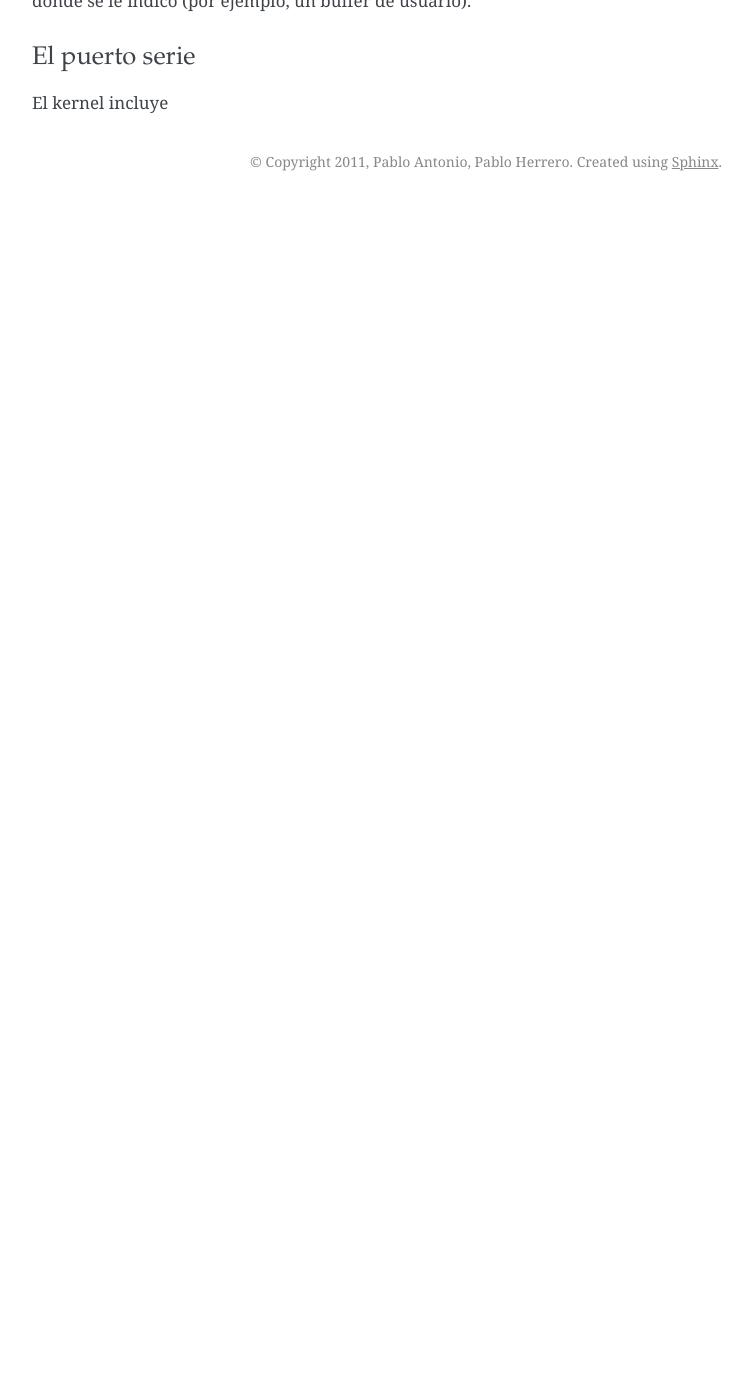
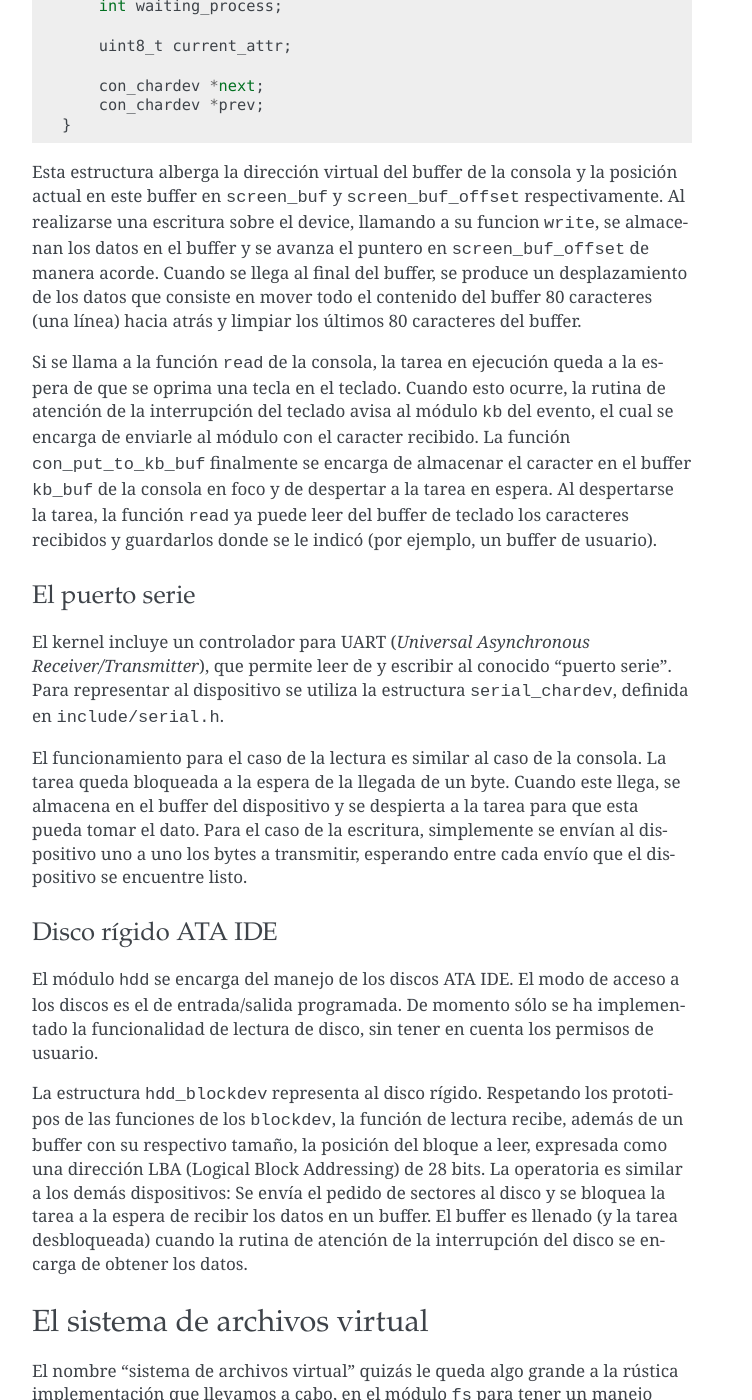
Before and after one commit to crazy2k/tp-pso, a Sphinx documentation site: the page built from doc/inside.rst, in a window 1280 px wide and 1400 px high, scrolled down 9339 px. Shown: the whole window, without its empty margins (388-1140 px from the left). Built offline with Sphinx 7.4.7, drawn with Linux system fonts in a browser that asks for light colours; formulas are drawn with MathJax 3; before the commit the page ends 9540 px from its top, so only the background shows below that; some of the changed text lies outside the part shown.

Commit message:
Terminar documentación del TP2

```diff
--- a/doc/inside.rst
+++ b/doc/inside.rst
@@ -208,8 +208,8 @@
 se utilizan el campo correspondiente al selector de segmento del
 stack en modo kernel (``SS0``) y el correspondiente al *stack pointer*
 en modo kernel (``ESP0``). Estos campos de la TSS son utilizados por el
-hardware para cargar los registros ``SS`` y ``ESP0`` respectivamente al
-ocurrir un cambio de nivel al nivel 0.
+*hardware* para cargar los registros ``SS`` y ``ESP0`` respectivamente
+al ocurrir un cambio de nivel al nivel 0.
 
 Los contextos de las tareas son resguardados en sus correspondientes
 stacks de kernel. Al ocurrir una interrupción mientras se está
@@ -395,7 +395,33 @@
 Las principales estructuras que derivan de ``device`` son ``chardev`` y
 ``blockdev``. La primera estructura representa un device que puede
 accederse comúnmente como una tira de bytes. La segunda representa uno
-que puede accederse de a porciones definidas (bloques).
+que puede acceders2e de a porciones definidas (bloques)::
+
+    struct chardev {
+        uint32_t clase;
+        uint32_t refcount;
+        chardev_flush_t *flush;
+        chardev_read_t *read;
+        chardev_write_t *write;
+        chardev_seek_t *seek;
+    };
+
+    struct blockdev {
+        uint32_t clase;
+        uint32_t refcount;
+        blockdev_flush_t *flush;
+        blockdev_read_t *read;
+        blockdev_write_t *write;
+        uint32_t size;
+    };
+
+Ambas respetan los campos de la estructura ``device`` por "derivar" de
+ella. La diferencia entre las funciones de lectura y escritura de los
+``chardev`` y los ``blockdev`` es, básicamente, que para los primeros
+se asume que existe una posición actual, fijada con ``seek``, (o que no
+es relevante especificar una posición) a partir de la cual leer,
+mientras que para los segundos la posición debe especificarse y
+normalmente indica un número de bloque.
 
 Las consolas
 ~~~~~~~~~~~~
@@ -438,8 +464,8 @@
 buffer 80 caracteres (una línea) hacia atrás y limpiar los últimos 80
 caracteres del buffer.
 
-Si se llama a la función ``read`` de la consola, la tarea actual queda
-a la espera de que se oprima una tecla en el teclado. Cuando esto
+Si se llama a la función ``read`` de la consola, la tarea en ejecución
+queda a la espera de que se oprima una tecla en el teclado. Cuando esto
 ocurre, la rutina de atención de la interrupción del teclado avisa al
 módulo ``kb`` del evento, el cual se encarga de enviarle al módulo
 ``con`` el caracter recibido. La función ``con_put_to_kb_buf``
@@ -452,4 +478,85 @@
 El puerto serie
 ~~~~~~~~~~~~~~~
 
-El kernel incluye
+El kernel incluye un controlador para UART (*Universal Asynchronous
+Receiver/Transmitter*), que permite leer de y escribir al conocido
+"puerto serie". Para representar al dispositivo se utiliza la estructura
+``serial_chardev``, definida en ``include/serial.h``.
+
+El funcionamiento para el caso de la lectura es similar al caso de la
+consola. La tarea queda bloqueada a la espera de la llegada de un byte.
+Cuando este llega, se almacena en el buffer del dispositivo y se
+despierta a la tarea para que esta pueda tomar el dato. Para el caso de
+la escritura, simplemente se envían al dispositivo uno a uno los bytes
+a transmitir, esperando entre cada envío que el dispositivo se
+encuentre listo.
+
+Disco rígido ATA IDE
+~~~~~~~~~~~~~~~~~~~~
+
+El módulo ``hdd`` se encarga del manejo de los discos ATA IDE. El modo
+de acceso a los discos es el de entrada/salida programada. De momento
+sólo se ha implementado la funcionalidad de lectura de disco, sin tener
+en cuenta los permisos de usuario.
+
+La estructura ``hdd_blockdev`` representa al disco rígido. Respetando
+los prototipos de las funciones de los ``blockdev``, la función de
+lectura recibe, además de un buffer con su respectivo tamaño, la
+posición del bloque a leer, expresada como una dirección LBA (Logical
+Block Addressing) de 28 bits. La operatoria es similar a los demás
+dispositivos: Se envía el pedido de sectores al disco y se bloquea la
+tarea a la espera de recibir los datos en un buffer. El buffer es
+llenado (y la tarea desbloqueada) cuando la rutina de atención de la
+interrupción del disco se encarga de obtener los datos.
+
+El sistema de archivos virtual
+------------------------------
+
+El nombre "sistema de archivos virtual" quizás le queda algo grande a
+la rústica implementación que llevamos a cabo, en el módulo ``fs`` para
+tener un manejo mínimo de los archivos en el *filesystem* físico y de
+los dispositivos de hardware.
+
+La llamada al sistema ``open()`` permite la apertura de un archivo para
+su posterior lectura o escritura. La implementación de esta llamada es
+la siguiente::
+
+    int sys_open(char *path, uint32_t mode) {
+        chardev *cdev;
+        if (!(cdev = fs_open(path, mode)))
+            return -ENOFILE;
+        else {
+            cdev->refcount++;
+            return loader_add_file(cdev);
+        }
+    }
+
+Simplemente, la llamada recibe una ruta y un modo de apertura. Ambos
+datos se pasan a la función ``fs_open()``, que se encarga de encontrar
+un ``chardev`` correspondiente a esa ruta, si lo hay, o devolver
+``NULL``. Una vez que se obtuvo el ``chardev`` correspondiente a la
+ruta, la función ``loader_add_file()`` agrega el ``chardev`` a la lista
+de dispositivos abiertos por la tarea y devuelve un nuevo *file
+descriptor*.
+
+Para encontrar el ``chardev``, ``fs_open()`` simplemente respeta
+algunas reglas:
+
+* ``/serial0`` y ``/serial1`` representan los ``chardev``
+  correspondientes a los "puertos serie";
+* ``/console`` representa una nueva consola, y ``/console<i>`` siendo
+  ``<i>`` un entero no negativo representa la consola número ``<i>``;
+* por último, ``/disk/<ruta>`` representa el archivo en la ruta
+  ``<ruta>`` en el filesystem existente en el disco rígido.
+
+Sistema de archivos ext2
+~~~~~~~~~~~~~~~~~~~~~~~~
+
+El único sistema de archivos implementado para el disco rígido es ext2,
+en su primera versión. Se lo implementó de manera rudimentaria, con
+soporte para lectura y sin tener en cuenta permisos.
+
+La implementación actual lee el archivo entero y lo almacena en un
+buffer al momento de la apertura. Está en construcción una
+implementación que permite la lectura y almacenamiento de los datos del
+archivo de a bloques y bajo demanda.
```
